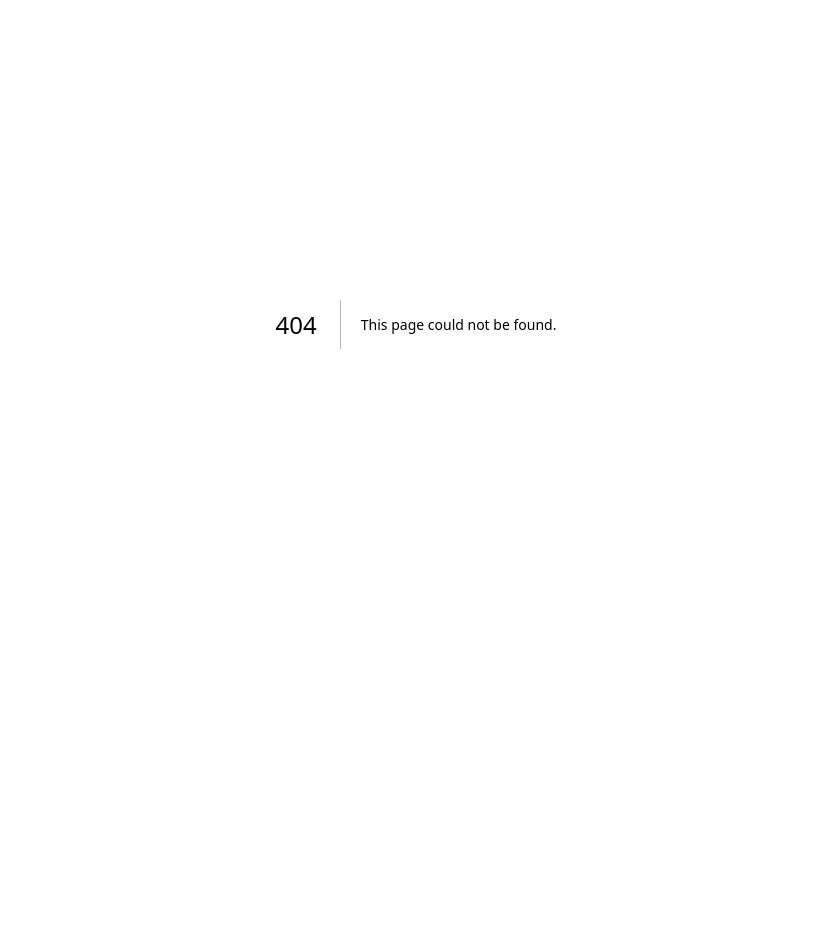
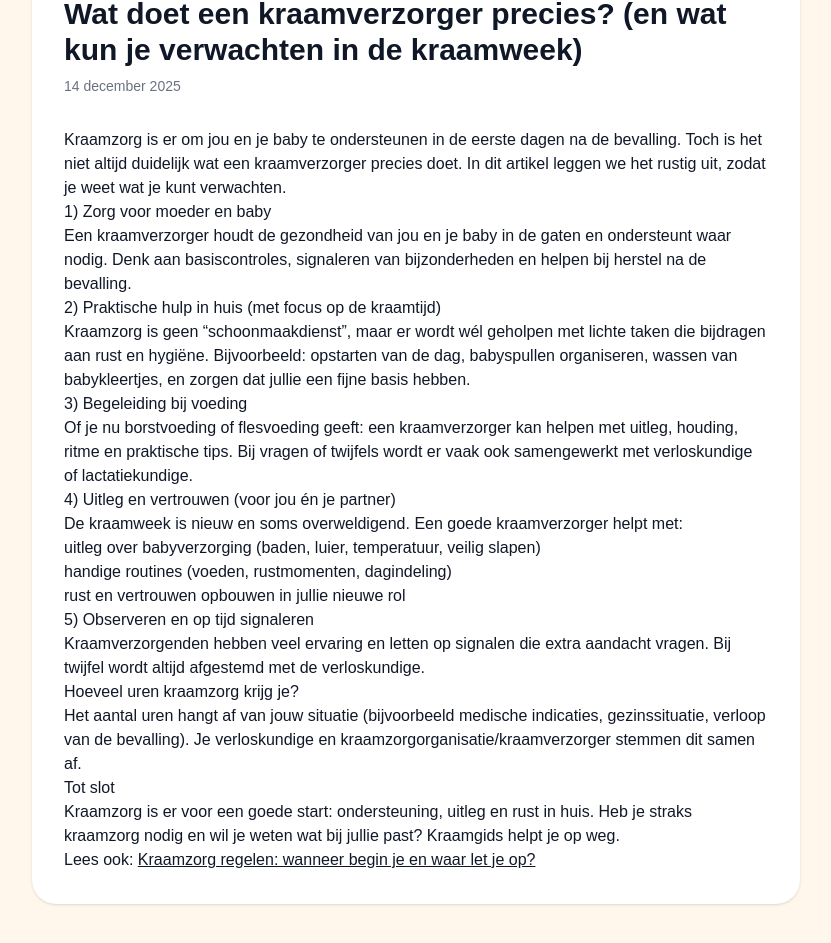
Before and after one commit to xJellyna/Kraamgids, a Next.js app: page /blog/wat-doet-een-kraamverzorger in a window 1280 px wide. Before the commit this address had no page. Shown: the part 213-1156 px from the top of the page, without its empty margins (224-1055 px from the left). Before the commit the page ends 977 px from the top, so only its background shows below. Built offline with nearby package versions, Linux system fonts and the light colour scheme.

Commit message:
Add second blog post

```diff
--- a/app/blog/page.tsx
+++ b/app/blog/page.tsx
@@ -15,6 +15,14 @@ const posts: Post[] = [
     excerpt:
       "Wanneer regel je kraamzorg, waar let je op bij je keuze en wat kun je doen als het vol zit in jouw regio?",
   },
+  {
+  slug: "wat-doet-een-kraamverzorger",
+  title: "Wat doet een kraamverzorger precies? (en wat kun je verwachten in de kraamweek)",
+  date: "14 december 2025",
+  excerpt:
+    "Een helder overzicht van wat kraamzorg inhoudt: zorg, begeleiding, voeding, praktische ondersteuning en waar je op kunt rekenen in de kraamweek.",
+},
+
 ];
 
 export default function BlogPage() {
--- /dev/null
+++ b/app/blog/wat-doet-een-kraamverzorger/page.tsx
@@ -0,0 +1,77 @@
+import Link from "next/link";
+
+export default function WatDoetEenKraamverzorgerPost() {
+  return (
+    <main className="mx-auto max-w-3xl rounded-3xl bg-white p-8 shadow-sm">
+      <Link href="/blog" className="text-sm brand-link">
+        ← Terug naar blog
+      </Link>
+
+      <h1 className="mt-4 text-3xl font-bold">
+        Wat doet een kraamverzorger precies? (en wat kun je verwachten in de kraamweek)
+      </h1>
+      <p className="mt-2 text-sm text-gray-500">14 december 2025</p>
+
+      <article className="prose prose-lg prose-headings:text-[#5B3A82] mt-8 max-w-none">
+        <p>
+          Kraamzorg is er om jou en je baby te ondersteunen in de eerste dagen na de bevalling.
+          Toch is het niet altijd duidelijk wat een kraamverzorger precies doet.
+          In dit artikel leggen we het rustig uit, zodat je weet wat je kunt verwachten.
+        </p>
+
+        <h2>1) Zorg voor moeder en baby</h2>
+        <p>
+          Een kraamverzorger houdt de gezondheid van jou en je baby in de gaten en ondersteunt waar nodig.
+          Denk aan basiscontroles, signaleren van bijzonderheden en helpen bij herstel na de bevalling.
+        </p>
+
+        <h2>2) Praktische hulp in huis (met focus op de kraamtijd)</h2>
+        <p>
+          Kraamzorg is geen “schoonmaakdienst”, maar er wordt wél geholpen met lichte taken die bijdragen aan rust en hygiëne.
+          Bijvoorbeeld: opstarten van de dag, babyspullen organiseren, wassen van babykleertjes, en zorgen dat jullie een fijne basis hebben.
+        </p>
+
+        <h2>3) Begeleiding bij voeding</h2>
+        <p>
+          Of je nu borstvoeding of flesvoeding geeft: een kraamverzorger kan helpen met uitleg, houding, ritme en praktische tips.
+          Bij vragen of twijfels wordt er vaak ook samengewerkt met verloskundige of lactatiekundige.
+        </p>
+
+        <h2>4) Uitleg en vertrouwen (voor jou én je partner)</h2>
+        <p>
+          De kraamweek is nieuw en soms overweldigend. Een goede kraamverzorger helpt met:
+        </p>
+        <ul>
+          <li>uitleg over babyverzorging (baden, luier, temperatuur, veilig slapen)</li>
+          <li>handige routines (voeden, rustmomenten, dagindeling)</li>
+          <li>rust en vertrouwen opbouwen in jullie nieuwe rol</li>
+        </ul>
+
+        <h2>5) Observeren en op tijd signaleren</h2>
+        <p>
+          Kraamverzorgenden hebben veel ervaring en letten op signalen die extra aandacht vragen.
+          Bij twijfel wordt altijd afgestemd met de verloskundige.
+        </p>
+
+        <h2>Hoeveel uren kraamzorg krijg je?</h2>
+        <p>
+          Het aantal uren hangt af van jouw situatie (bijvoorbeeld medische indicaties, gezinssituatie, verloop van de bevalling).
+          Je verloskundige en kraamzorgorganisatie/kraamverzorger stemmen dit samen af.
+        </p>
+
+        <h2>Tot slot</h2>
+        <p>
+          Kraamzorg is er voor een goede start: ondersteuning, uitleg en rust in huis.
+          Heb je straks kraamzorg nodig en wil je weten wat bij jullie past? Kraamgids helpt je op weg.
+        </p>
+
+        <p>
+          Lees ook:{" "}
+          <Link className="underline" href="/blog/kraamzorg-regelen">
+            Kraamzorg regelen: wanneer begin je en waar let je op?
+          </Link>
+        </p>
+      </article>
+    </main>
+  );
+}
```
